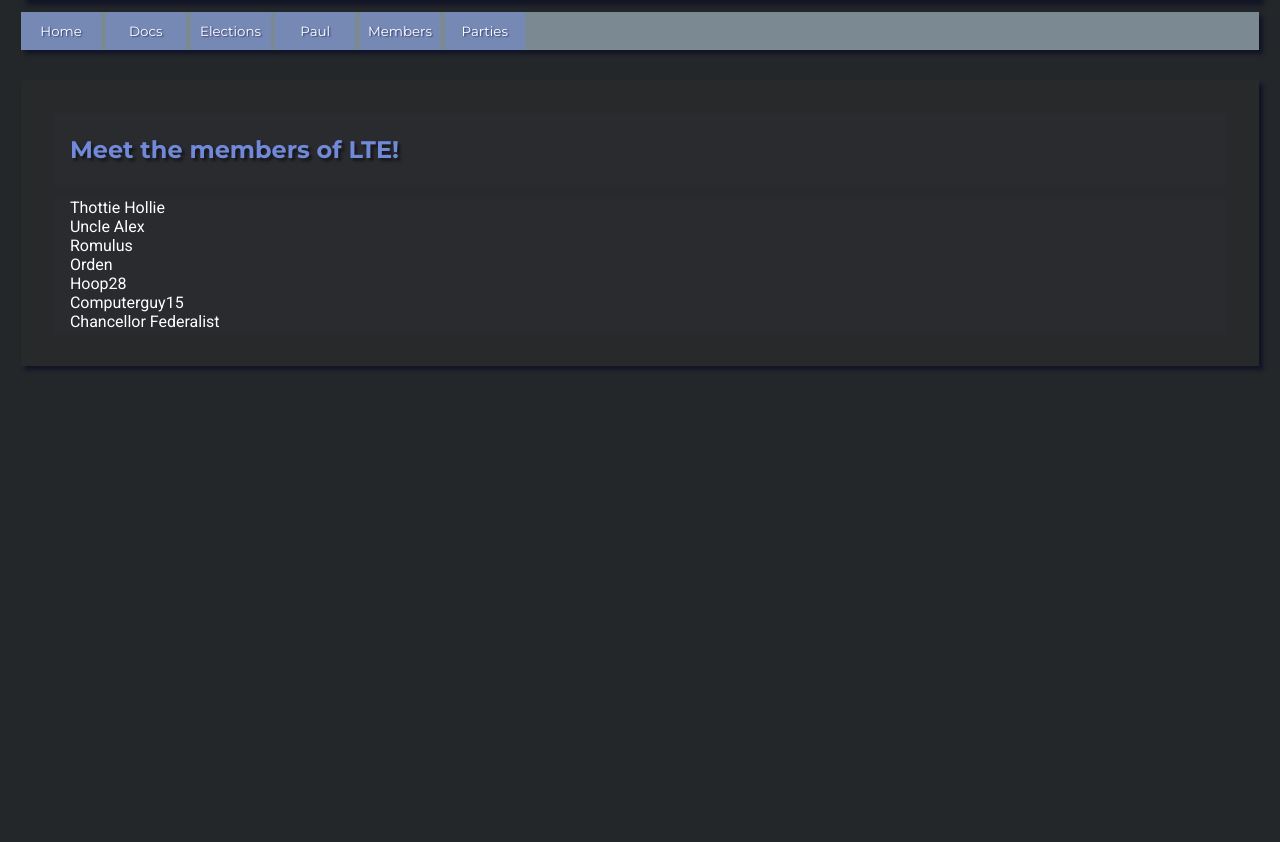
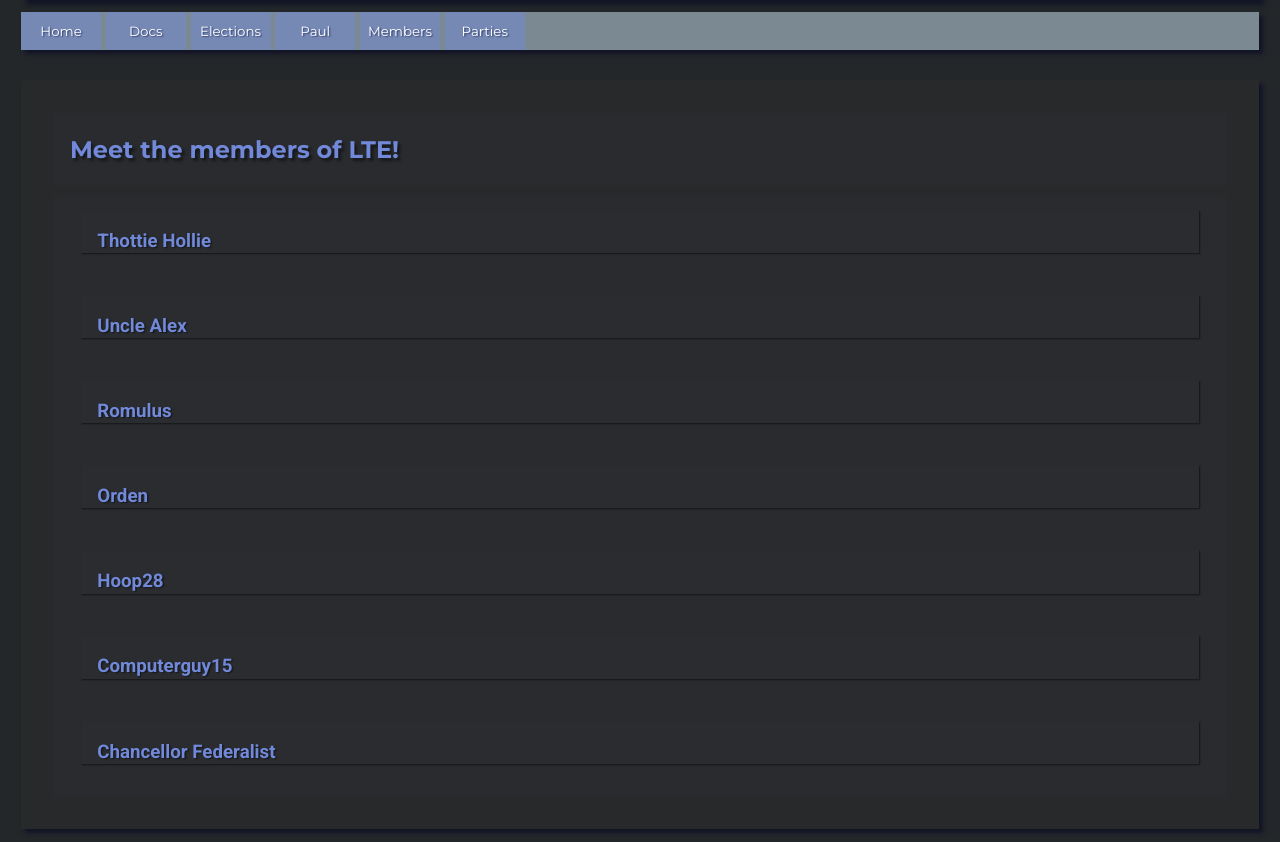
Before and after one commit to Botahamec/LTE-Website, a PHP site: page /members.php in a window 1280 px wide. Shown: the part 84-926 px from the top of the page. Before the commit the page ends 454 px from the top, so only its background shows below. Run offline with PHP 8.4, Linux system fonts and the light colour scheme.

Commit message:
Fixed the members section
From now on, whenever we have links, use <div class='section newssection'> for the full button. Use <h3> for the title. Use <h6> for the subtitle. Use <p> for the description. All the CSS will handle itself. Thanks

```diff
--- a/members.php
+++ b/members.php
@@ -19,13 +19,13 @@
 		<div class="article">
 			<div class="section"><h2>Meet the members of LTE!</h2></div>
 			<div class="section">
-				<a href="thottie_hollie.php">Thottie Hollie</a><br>
-				<a href="uncle_alex.php">Uncle Alex</a><br>
-				<a href="romulus.php">Romulus</a><br>
-				<a href="orden.php">Orden</a><br>
-				<a href="hoop28.php">Hoop28</a><br>
-				<a href="computerguy15.php">Computerguy15</a><br>
-				<a href="chancellor_federalist.php">Chancellor Federalist</a><br>
+				<a href="thottie_hollie.php"><div class='section newssection'><h3>Thottie Hollie</h3></div></a><br>
+				<a href="uncle_alex.php"><div class='section newssection'><h3>Uncle Alex</h3></div></a><br>
+				<a href="romulus.php"><div class='section newssection'><h3>Romulus</h3></div></a><br>
+				<a href="orden.php"><div class='section newssection'><h3>Orden</h3></div></a><br>
+				<a href="hoop28.php"><div class='section newssection'><h3>Hoop28</h3></div></a><br>
+				<a href="computerguy15.php"><div class='section newssection'><h3>Computerguy15</h3></div></a><br>
+				<a href="chancellor_federalist.php"><div class='section newssection'><h3>Chancellor Federalist</h3></div></a><br>
 			</div>
 		</div>
 	</body>
```
